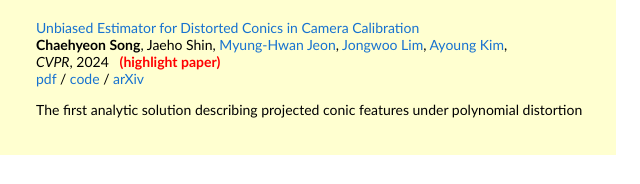
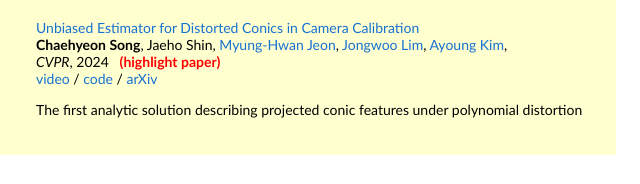
Before and after one commit to ChaehyeonSong/chaehyeonsong.github.io, a plain HTML site: page index.html in a window 1280 px wide. Shown: the part 424-608 px from the top of the page, 424-1064 px from the left. Drawn offline with Linux system fonts and the light colour scheme.

Commit message:
Update index.html

```diff
--- a/index.html
+++ b/index.html
@@ -63,7 +63,7 @@
             <br>
             <em>CVPR</em>, 2024 &nbsp <font color="red"><strong>(highlight paper)</strong></font>
             <br>
-            <a href="https://arxiv.org/pdf/2403.04583.pdf">pdf</a>
+            <a href="https://www.youtube.com/watch?v=0cCAfSs4It4&list=PL0HD27BSigfj6xfsihQs7O1xa83YAw-Rf">video</a>
             /
             <a href="https://github.com/chaehyeonsong/discocal">code</a>
             /
```
